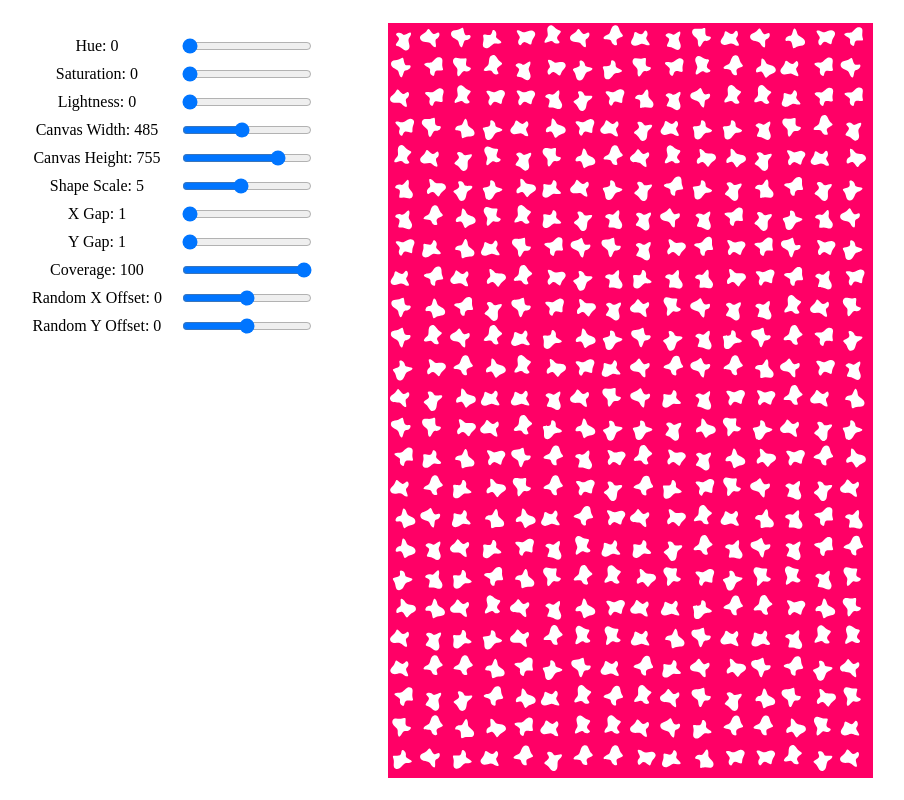
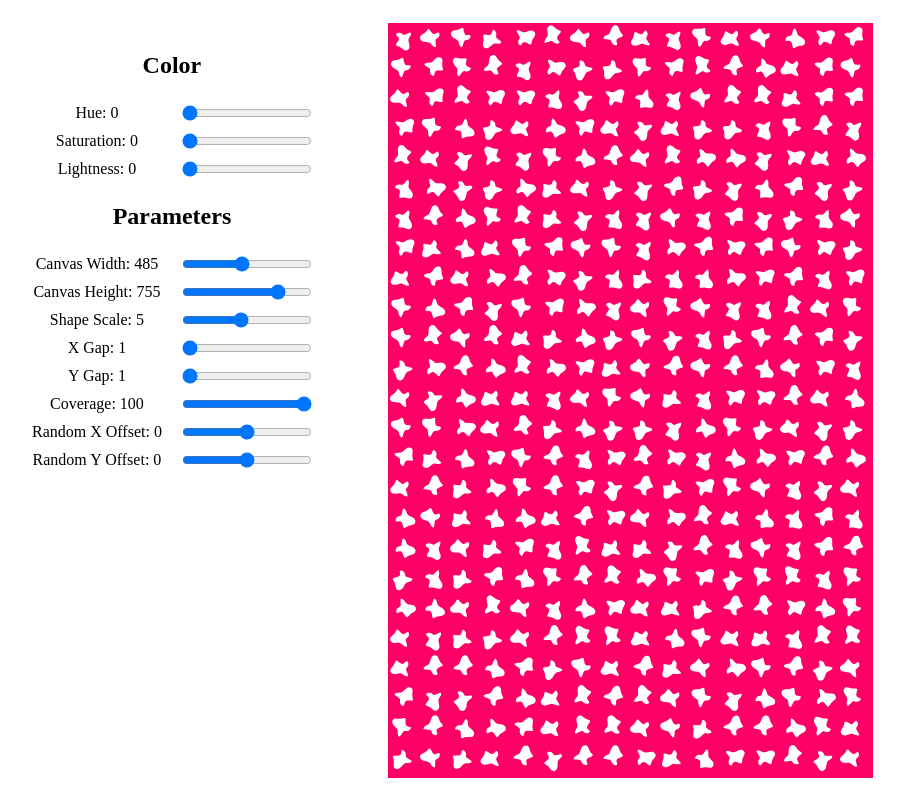
Before and after one commit to morgan-sam/Pattern-Generator, a React (Create React App) app: page / in a window 1280 px wide. Shown: the whole page, without its empty margins (10-914 px from the left). Built offline with nearby package versions, Linux system fonts and the light colour scheme.

Commit message:
Added slider titles

```diff
--- a/src/App.js
+++ b/src/App.js
@@ -41,7 +41,9 @@ const App = () => {
   return (
     <div className="app">
       <div className="top-left-options">
+        <h2>Color</h2>
         <ColorSliders {...{ color, setColor }} />
+        <h2>Parameters</h2>
         <ParameterSliders {...{ params, setParams }} />
       </div>
       <canvas
```
